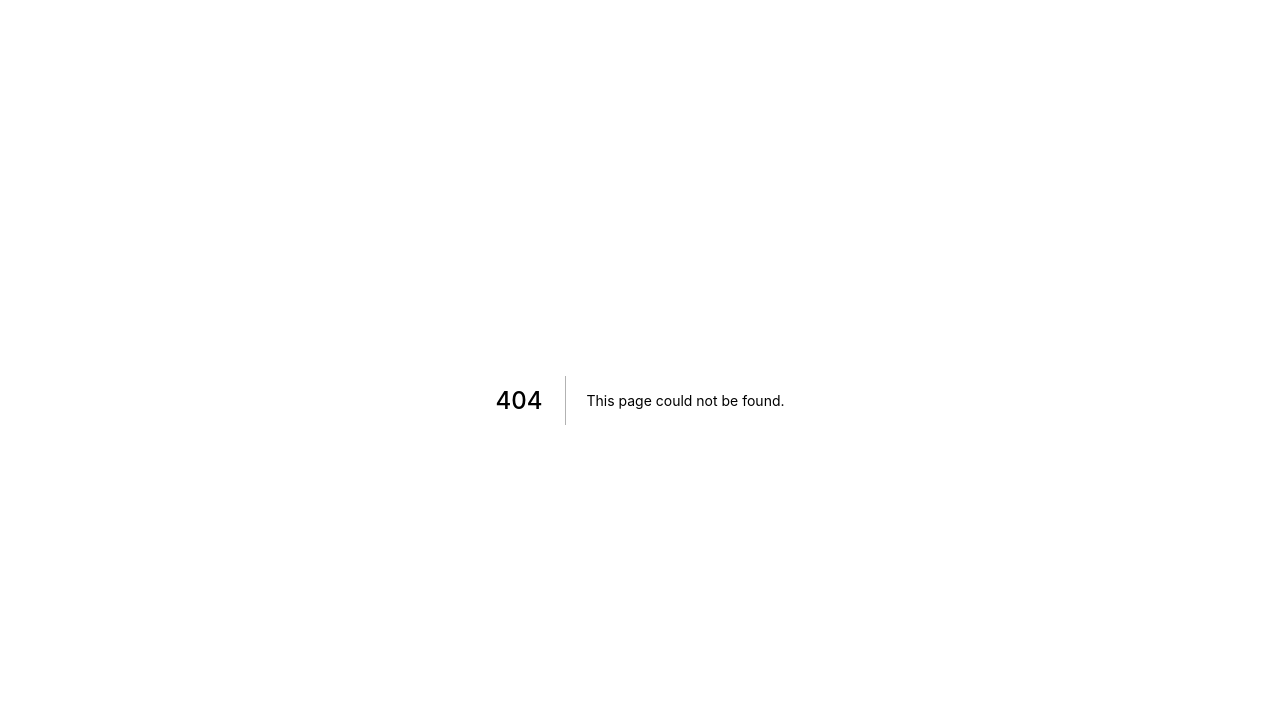
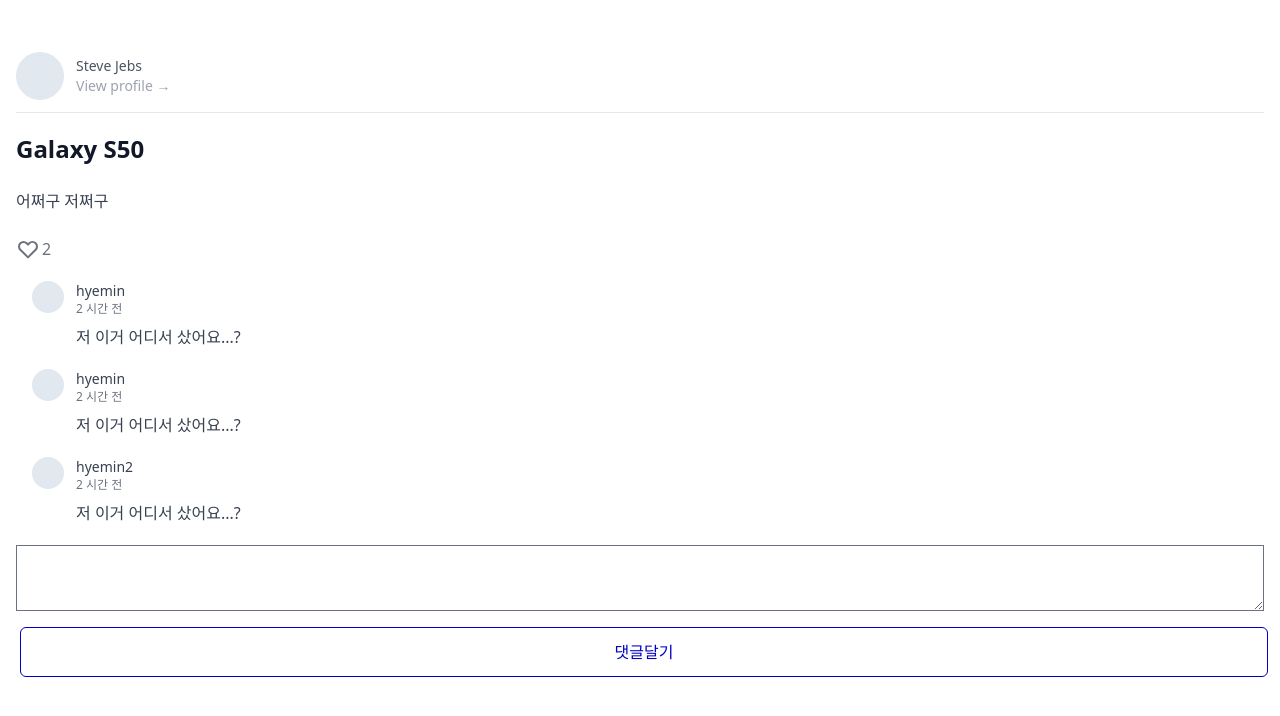
Before and after one commit to hyemin23/livestore, a Next.js app: page /community/1 in a window 1280 px wide. Before the commit this address had no page. Shown: the top 716 px of the page. Built offline with nearby package versions, Linux system fonts and the light colour scheme.

Commit message:
layout: reply layout

```diff
--- /dev/null
+++ b/pages/community/[id].tsx
@@ -0,0 +1,86 @@
+import React from "react";
+
+const CommunityPstDetail = () => {
+  return (
+    <div className="px-4 py-10">
+      <div className="mb-8">
+        <div className="flex py-3 obrder-t border-b items-center space-x-3">
+          <div className="w-12 h-12 rounded-full bg-slate-200" />
+          <div>
+            <p className="text-sm font-medium text-gray-600">Steve Jebs</p>
+            <p className="text-sm font-medium text-gray-400">
+              View profile &rarr;
+            </p>
+          </div>
+        </div>
+        <div className="mt-5">
+          <h1 className="text-2xl font-bold text-gray-900">Galaxy S50</h1>
+          <p className="text-base my-6 text-gray-700">어쩌구 저쩌구</p>
+
+          {/* 추천버튼 */}
+          <div className="flex space-x-0.5 items-center text-gray-500 cursor-pointer">
+            <svg
+              xmlns="http://www.w3.org/2000/svg"
+              className="h-6 w-6"
+              fill="none"
+              viewBox="0 0 24 24"
+              stroke="currentColor"
+            >
+              <path
+                strokeLinecap="round"
+                strokeLinejoin="round"
+                strokeWidth={2}
+                d="M4.318 6.318a4.5 4.5 0 000 6.364L12 20.364l7.682-7.682a4.5 4.5 0 00-6.364-6.364L12 7.636l-1.318-1.318a4.5 4.5 0 00-6.364 0z"
+              />
+            </svg>
+            <span className="select-none">2</span>
+          </div>
+
+          {/* 신고버튼 */}
+
+          {/* 댓글 */}
+          <div className="px-4 my-5 space-y-5">
+            <div className="flex items-start space-x-3">
+              <div className="w-8 h-8 rounded-full bg-slate-200" />
+              <div>
+                <span className="text-sm block font-medium text-gray-700">
+                  hyemin
+                </span>
+                <span className="text-xs block text-gray-500">2 시간 전</span>
+                <p className="text-gray-700 mt-2">저 이거 어디서 샀어요...?</p>
+              </div>
+            </div>
+            <div className="flex items-start space-x-3">
+              <div className="w-8 h-8 rounded-full bg-slate-200" />
+              <div>
+                <span className="text-sm block font-medium text-gray-700">
+                  hyemin
+                </span>
+                <span className="text-xs block text-gray-500">2 시간 전</span>
+                <p className="text-gray-700 mt-2">저 이거 어디서 샀어요...?</p>
+              </div>
+            </div>
+            <div className="flex items-start space-x-3">
+              <div className="w-8 h-8 rounded-full bg-slate-200" />
+              <div>
+                <span className="text-sm block font-medium text-gray-700">
+                  hyemin2
+                </span>
+                <span className="text-xs block text-gray-500">2 시간 전</span>
+                <p className="text-gray-700 mt-2">저 이거 어디서 샀어요...?</p>
+              </div>
+            </div>
+          </div>
+          <div className="flex flex-col items-center justify-between space-x-2 space-y-4">
+            <textarea className="w-full" />
+            <button className="w-full flex-1 border border-primary rounded-md text-primary py-3 focus:outline-none focus:ring-2  transition-colors focus:ring-offset-2 focus:ring-primary font-medium hover:bg-primary hover:text-white">
+              댓글달기
+            </button>
+          </div>
+        </div>
+      </div>
+    </div>
+  );
+};
+
+export default CommunityPstDetail;
```
